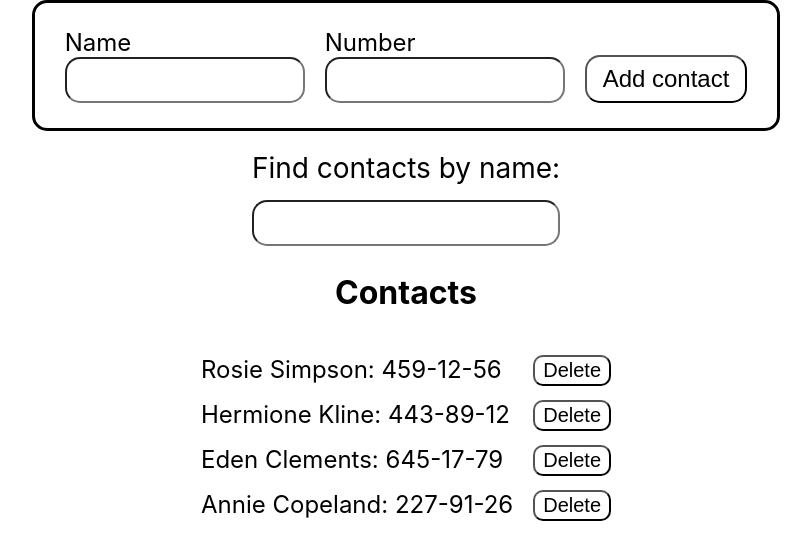
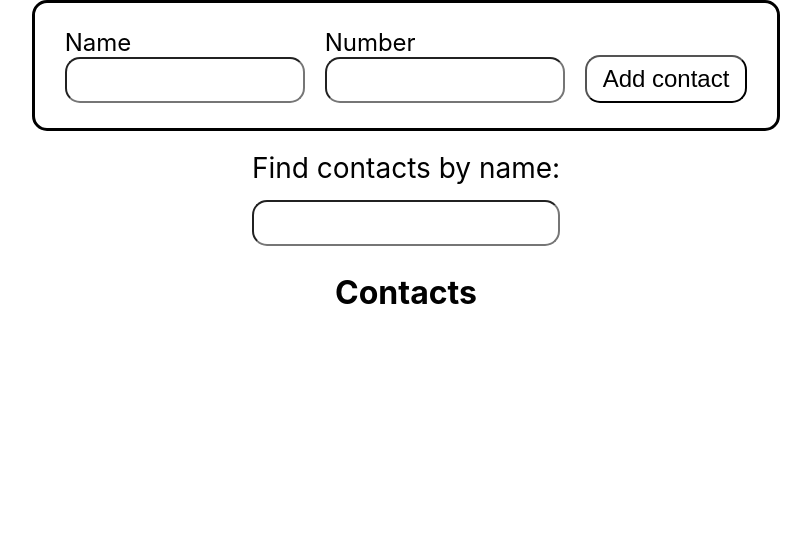
Before and after one commit to AntonK33/goit-react-hw-02-phonebook, a React (Create React App) app: page / in a window 1280 px wide. Shown: the top 560 px of the page, without its empty margins (234-1045 px from the left). Built offline with nearby package versions, Linux system fonts and the light colour scheme.

Commit message:
на проверку

```diff
--- a/src/components/App.jsx
+++ b/src/components/App.jsx
@@ -1,23 +1,23 @@
-import { Component } from "react";
-import { InputForm } from "./InputForm/InputForm";
-import Filter from "./Filter/Filter";
-import ContactList from "./ContactList/ContactList";
-
+import { Component } from 'react';
+import { InputForm } from './InputForm/InputForm';
+import Filter from './Filter/Filter';
+import ContactList from './ContactList/ContactList';
 
 export class App extends Component {
   state = {
-  contacts: [
-            {id: 'id-1', name: 'Rosie Simpson', number: '459-12-56'},
-            {id: 'id-2', name: 'Hermione Kline', number: '443-89-12'},
-            {id: 'id-3', name: 'Eden Clements', number: '645-17-79'},
-            {id: 'id-4', name: 'Annie Copeland', number: '227-91-26'},
-        ],
+    contacts: [],
     filter: '',
-}
+  };
   addContact = newContact => {
-    if (this.state.contacts.some(
-      contact => contact.name.toLocaleLowerCase() === newContact.name.toLocaleLowerCase())) { alert(newContact.name + "is already to contact") }
-    else {
+    if (
+      this.state.contacts.some(
+        contact =>
+          contact.name.toLocaleLowerCase() ===
+          newContact.name.toLocaleLowerCase()
+      )
+    ) {
+      alert(newContact.name + 'is already to contact');
+    } else {
       this.setState(prevState => ({
         contacts: [newContact, ...prevState.contacts],
       }));
@@ -26,24 +26,19 @@ state = {
 
   filterHandler = e => {
     this.setState({ filter: e.target.value });
-  }
+  };
 
   deleteContact = id => {
     this.setState(prevState => ({
-             contacts: prevState.contacts.filter(
-                 contact => contact.id !== id)
-         }))
+      contacts: prevState.contacts.filter(contact => contact.id !== id),
+    }));
   };
 
   showFilteredContacts = () => {
     return this.state.contacts.filter(contact =>
       contact.name.toLowerCase().includes(this.state.filter.toLowerCase())
-    )
-
-
-
-  }
-
+    );
+  };
 
   render() {
     //const inputValue = this.state.name;
@@ -56,7 +51,7 @@ state = {
           justifyContent: 'flex-start',
           alignItems: 'center',
           fontSize: 40,
-         color: '#010101'
+          color: '#010101',
         }}
       >
         <InputForm onSubmit={this.addContact} />
@@ -65,17 +60,13 @@ state = {
         ) : (
           <>
             <Filter onInputHandler={this.filterHandler}></Filter>
-             <ContactList deleteContact={this.deleteContact}
+            <ContactList
+              deleteContact={this.deleteContact}
               filteredContacts={this.showFilteredContacts()}
             ></ContactList>
           </>
-       )
-
-       }
-
-
+        )}
       </div>
     );
   }
-
 }
--- a/src/components/ContactList/ContactList.jsx
+++ b/src/components/ContactList/ContactList.jsx
@@ -1,40 +1,31 @@
-import { Component } from 'react';
+//import { Component } from 'react';
+import React from 'react';
 import PropTypes from 'prop-types';
 import css from './ContactList.module.css';
+import { List } from './List';
 
-class ContactList extends Component {
-    render() {
+const ContactList = ({ filteredContacts, deleteContact }) => {
   return (
     <>
       <h2 className={css.contacts_h}>Contacts</h2>
       <ul className={css.filter_list}>
-                    {this.props.filteredContacts.map(contact => {
+        {filteredContacts.map(contact => {
           return (
-                            <li key={contact.id} className={css.filter_item}>
-                                <p className={css.filter_p}>{contact.name}: {contact.number}</p>
-                                <button
-                                    onClick={() => this.props.deleteContact(contact.id)}
-                                    className={css.deleteContactBtn}
-                                >Delete
-                                </button>
-                            </li>
-                        )
+            <List
+              key={contact.id}
+              id={contact.id}
+              name={contact.name}
+              number={contact.number}
+              deleteContact={deleteContact}
+            />
+          );
         })}
       </ul>
-
     </>
-
-        )
-
-    }
-}
-
-
-
-
+  );
+};
 
 ContactList.propTypes = {
-  deleteItem: PropTypes.func.isRequired,
   filteredContacts: PropTypes.arrayOf(
     PropTypes.exact({
       id: PropTypes.string.isRequired,
--- /dev/null
+++ b/src/components/ContactList/List.jsx
@@ -0,0 +1,26 @@
+import PropTypes from 'prop-types';
+import React from 'react';
+import css from './ContactList.module.css';
+
+export const List = ({ id, number, name, deleteContact }) => {
+  console.log();
+  return (
+    <li key={id} className={css.filter_item}>
+      <p className={css.filter_p}>
+        {name}: {number}
+      </p>
+      <button
+        onClick={() => deleteContact(id)}
+        className={css.deleteContactBtn}
+      >
+        Delete
+      </button>
+    </li>
+  );
+};
+
+List.propTypes = {
+  id: PropTypes.string.isRequired,
+  name: PropTypes.string.isRequired,
+  number: PropTypes.string.isRequired,
+};
--- a/src/components/Filter/Filter.jsx
+++ b/src/components/Filter/Filter.jsx
@@ -7,7 +7,6 @@ const Filter = props => {
                     <span className={css.filter_span}>Find contacts by name:</span>
                     <input
                     onChange={props.onInputHandler}
-                    //value={this.state.filter}
                     type="text"
                     name="filter"
                     className={css.input_filter}
@@ -16,7 +15,6 @@ const Filter = props => {
     )
 }
 
-
 Filter.propTypes = {
   onInputHandler: PropTypes.func.isRequired,
 };
```
Also changed, not shown: src/components/InputForm/InputForm.js (line endings or trailing spaces). Lines whose indentation alone changed are shown as unchanged.
